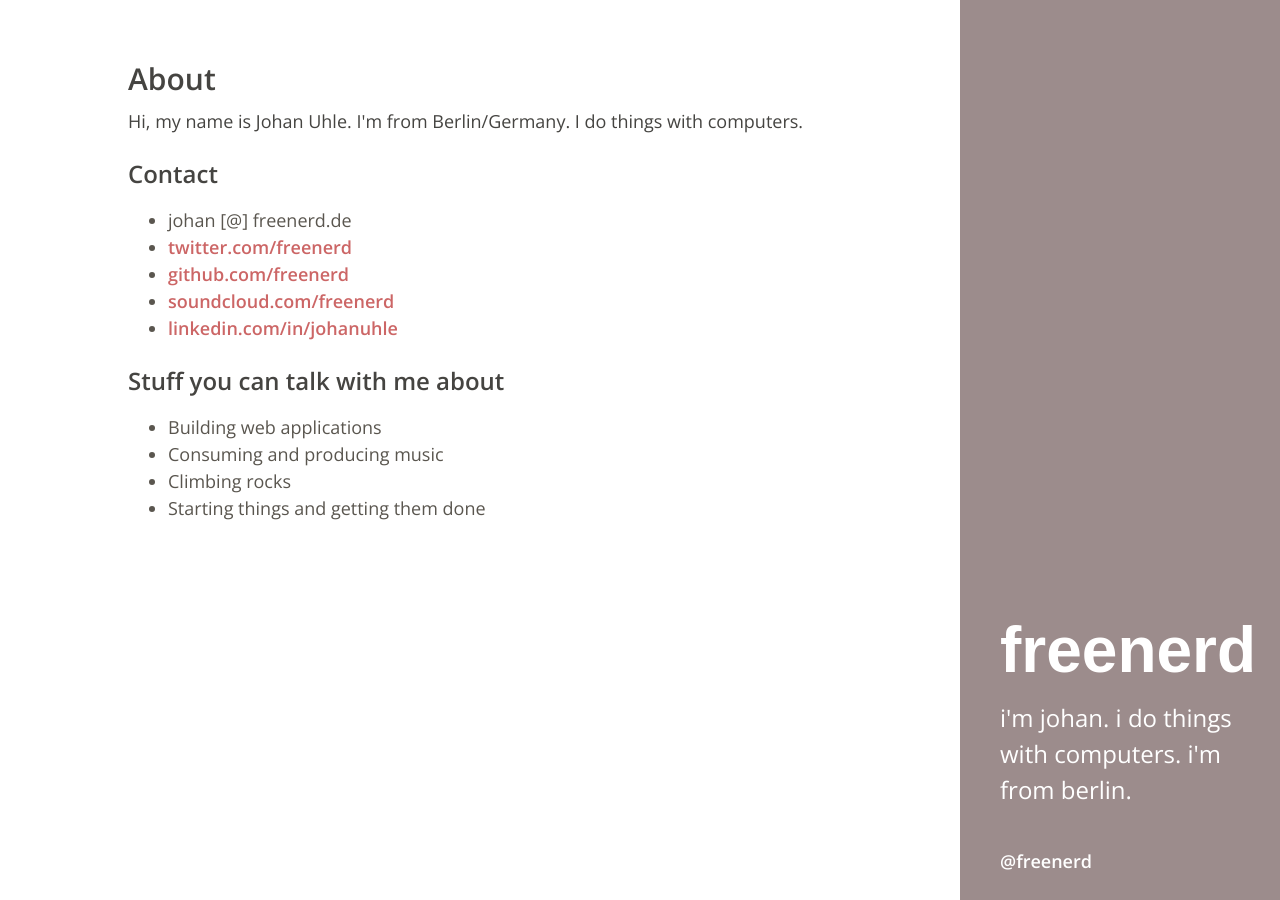
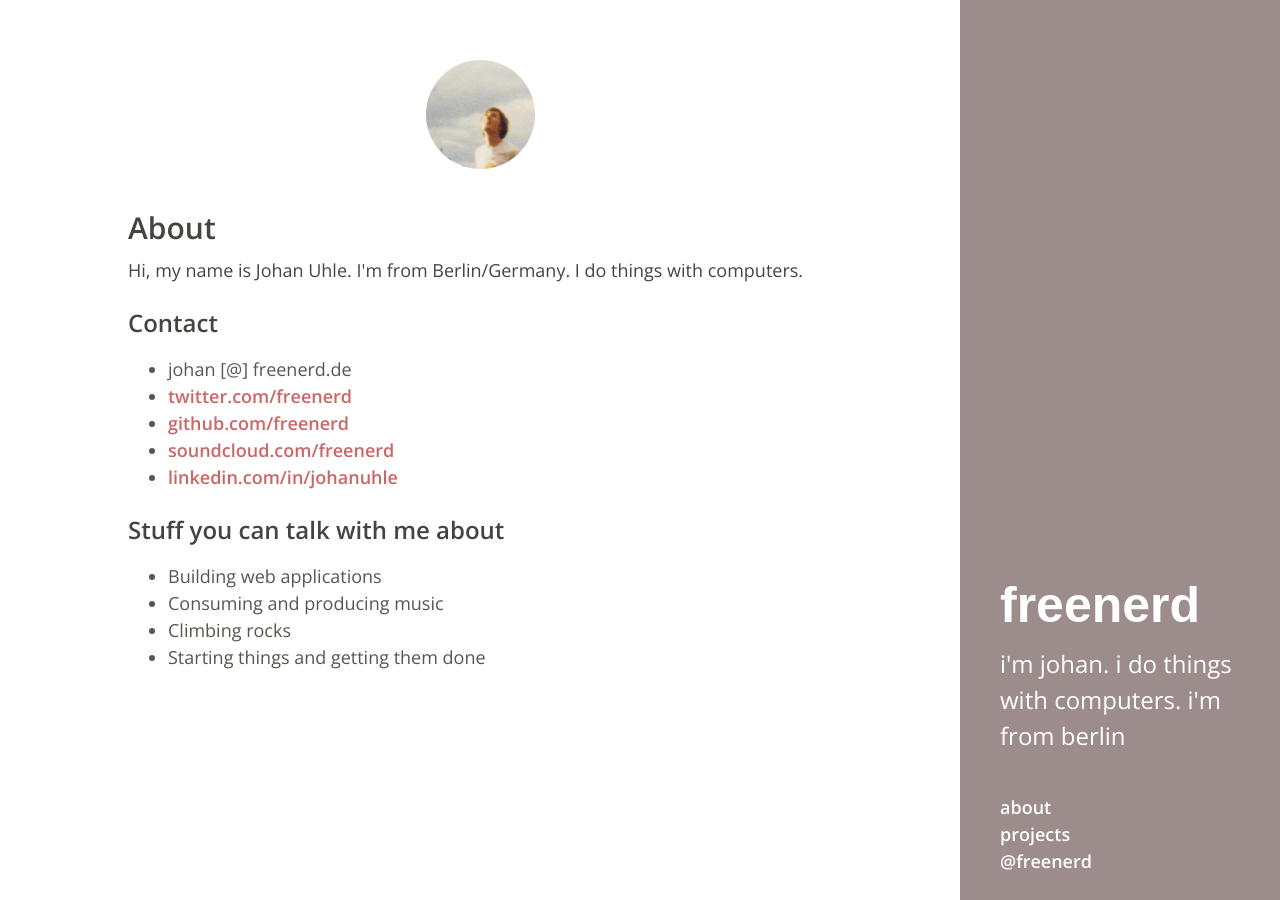
Before and after one commit to freenerd/freenerd.github.io, a Jekyll site: the page built from about/index.md, in a window 1280 px wide. Built offline with Jekyll 4.4.1, drawn with Linux system fonts in a browser that asks for light colours; Markdown is read by kramdown in place of the engine named in the settings.

Commit message:
About page

```diff
--- a/_config.yml
+++ b/_config.yml
@@ -1,5 +1,4 @@
 name: freenerd
-description: i'm johan. i do things with computers. i'm from berlin.
 
 markdown: redcarpet
 pygments: true
--- a/_layouts/default.html
+++ b/_layouts/default.html
@@ -8,10 +8,16 @@
     <header class="masthead">
       <div class="masthead-inner">
         <a href="/"><h1>{{ site.name }}</h1></a>
-        <p class="lead">{{ site.description }}</p>
+        <p class="lead">i'm johan. i do things with computers. i'm from berlin</p>
 
         <div class="colophon">
           <ul class="colophon-links">
+            <li>
+              <a href="/about">about</a>
+            </li>
+            <li>
+              <a href="/projects">projects</a>
+            </li>
             <li>
               <a href="https://twitter.com/freenerd">@freenerd</a>
             </li>
--- a/_layouts/post.html
+++ b/_layouts/post.html
@@ -2,7 +2,7 @@
 layout: default
 ---
 
-<div class="post">
+<div class="post about">
   <h1>
     <a href="{{ page.url }}">
       {{ page.title }}
--- a/about/index.md
+++ b/about/index.md
@@ -3,6 +3,8 @@ layout: default
 ---
 
 <div class="post">
+  <img src="/assets/avatar.png" style="margin: 0 auto 40px auto" />
+
   <h1>About</h1>
 
   <p>Hi, my name is Johan Uhle. I'm from Berlin/Germany. I do things with computers.</p>
--- a/public/css/hyde.css
+++ b/public/css/hyde.css
@@ -260,6 +260,8 @@ a:focus {
 }
 .colophon-links li {
   color: inherit;
+  display: inline;
+  margin-right: 5px;
 }
 
 /* Responsive masthead */
@@ -285,10 +287,15 @@ a:focus {
     left: 0;
   }
   .masthead h1 {
-    font-size: 64px;
+    font-size: 50px;
   }
   .colophon {
     margin-top: 40px;
+  }
+
+  .colophon-links li {
+    display: block;
+    margin-right: 0;
   }
 }
 
```
Also changed, not shown: assets/avatar.png (added).
